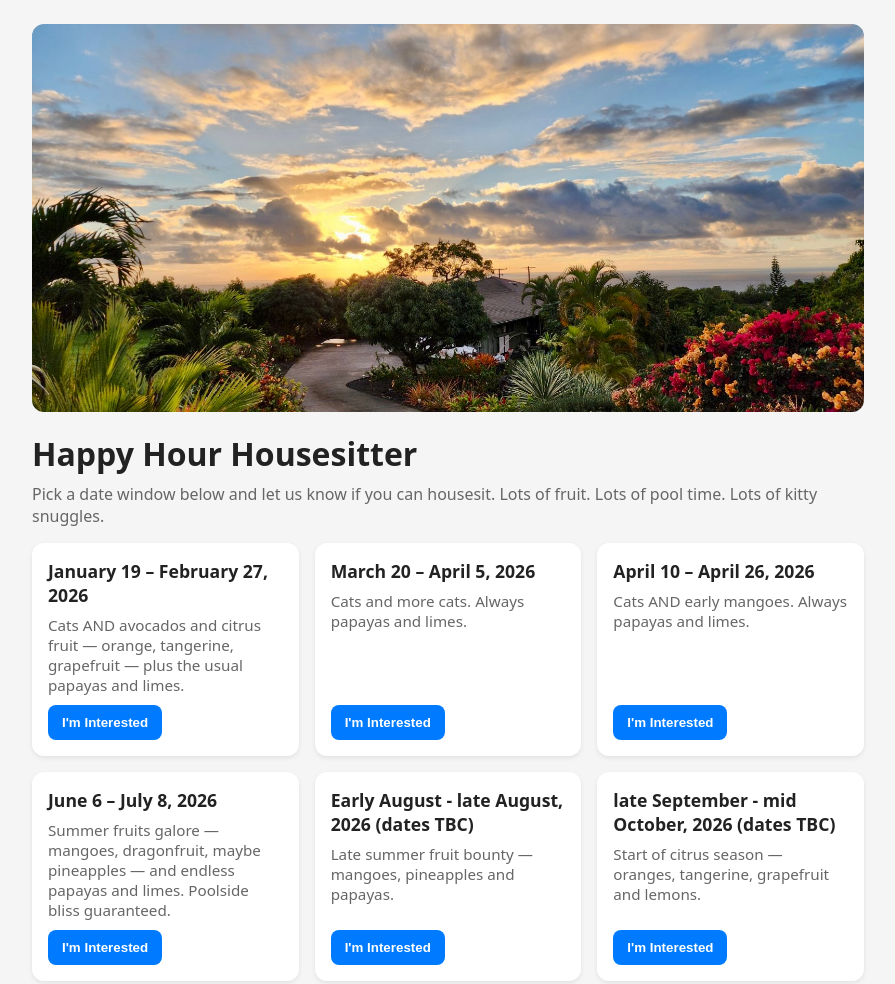
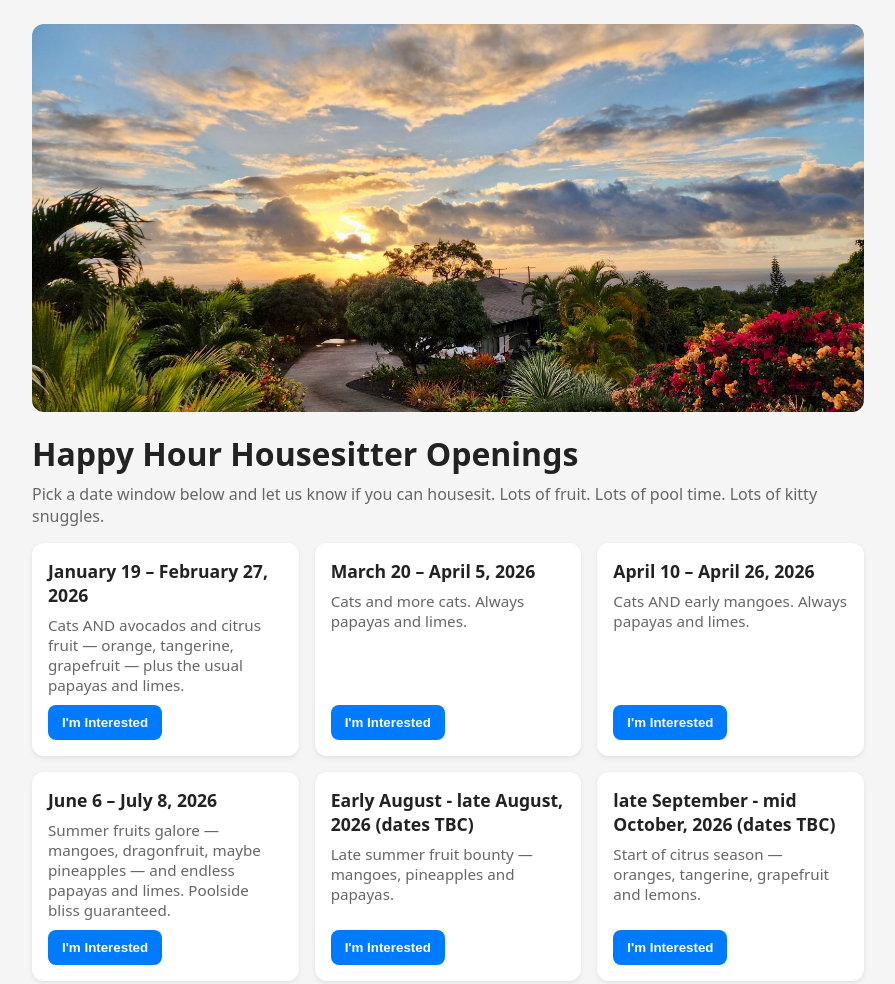
Before and after one commit to aheidergott/housesitting-interest, a plain HTML site: page index.html in a window 1280 px wide. Shown: the top 984 px of the page, without its empty margins (192-1087 px from the left). Drawn offline with Linux system fonts and the light colour scheme.

Commit message:
Add files via upload

```diff
--- a/index.html
+++ b/index.html
@@ -48,7 +48,7 @@
 <body>
   <div class="container">
     <img src="HH-pano.jpg" alt="Backyard pool and patio at the house" class="hero-image" />
-    <h1>Happy Hour Housesitter</h1>
+    <h1>Happy Hour Housesitter Openings</h1>
     <p class="lead">Pick a date window below and let us know if you can housesit. Lots of fruit. Lots of pool time. Lots of kitty snuggles.</p>
 
     <div class="grid" id="dates">
```
